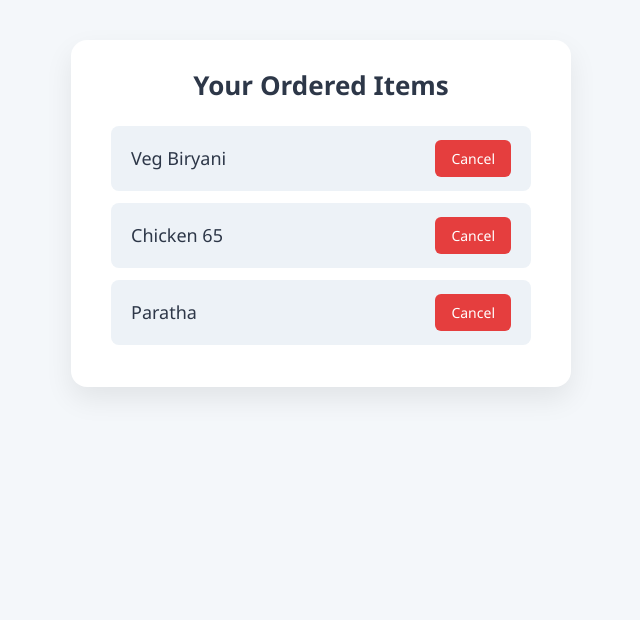
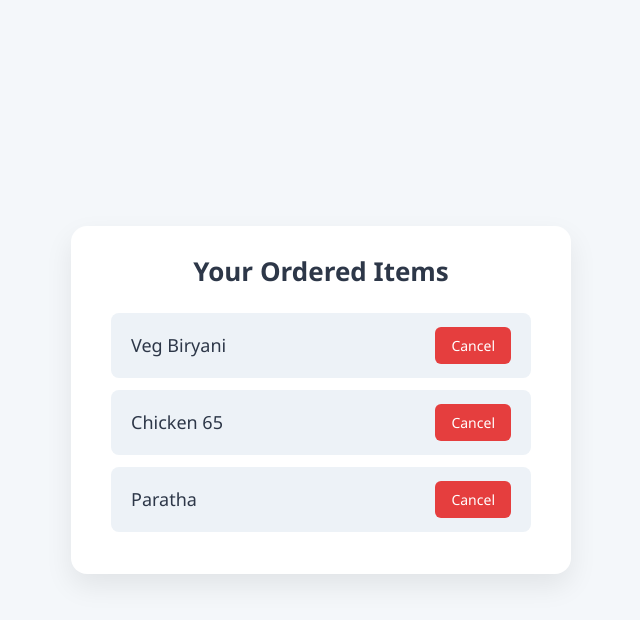
Before and after one commit to manish-yadav2007/Javascript-Projects, a plain HTML site: page Your Ordered Delete/index.html in a window 1280 px wide. Shown: the whole page, without its empty margins (319-959 px from the left). Drawn offline with nearby package versions, Linux system fonts and the light colour scheme; a web font is replaced by a local one.

Commit message:
Add Align items property in CSS

```diff
--- a/Your Ordered Delete/style.css
+++ b/Your Ordered Delete/style.css
@@ -12,6 +12,9 @@ body {
     font-family: 'Segoe UI', Tahoma, Geneva, Verdana, sans-serif;
     display: flex;
     justify-content: center;
+    align-items: center;
+    height: 100vh;
+    width: 100%;
 }
 
 /* Wrapper */
```
Also changed, not shown: Your Ordered Delete/script.js (+4 -4 lines).
